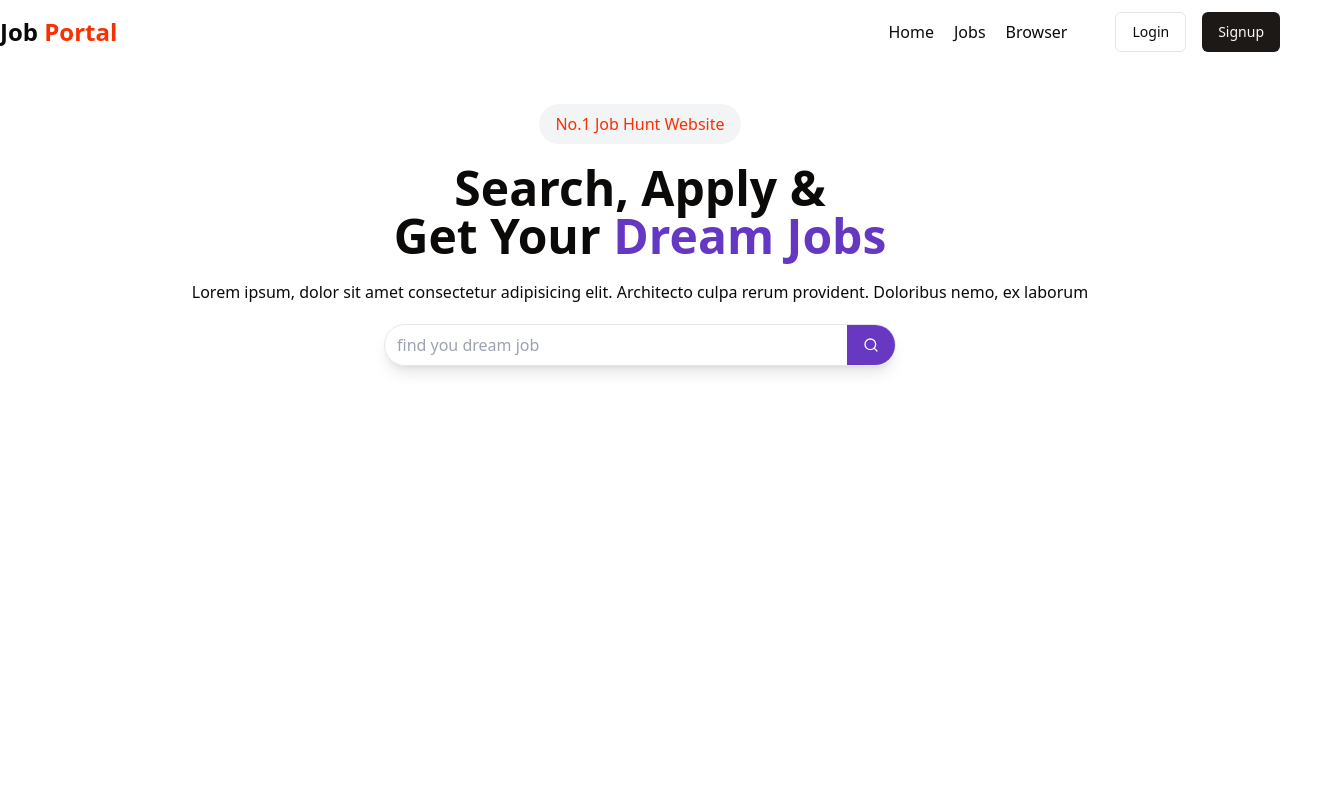
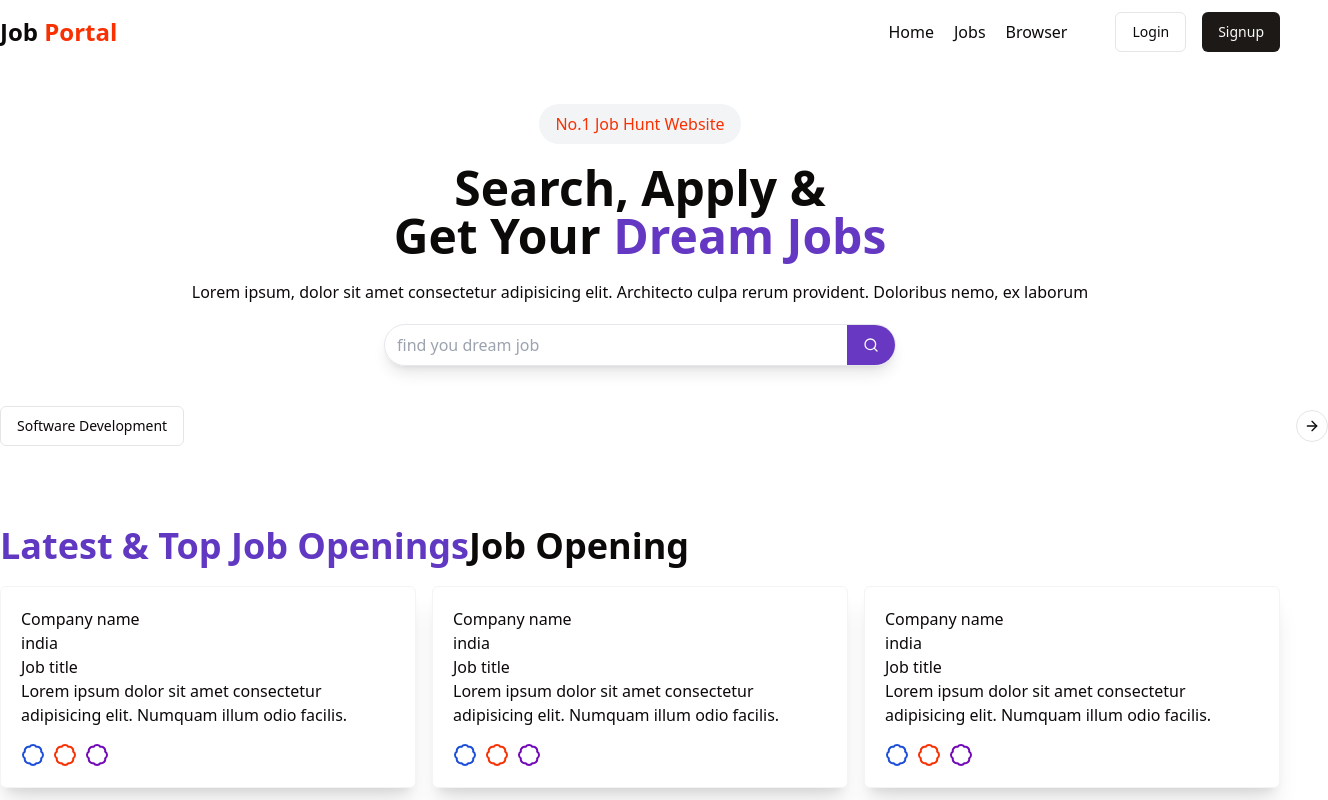
Before and after one commit to patilrohit1964/my_job_portal, a React (Vite) app in the folder client/: page / in a window 1280 px wide. Shown: the top 800 px of the page, 1328 px wide, since content can reach past the window. Built offline with nearby package versions, Linux system fonts and the light colour scheme.

Commit message:
work on job card

```diff
--- a/client/package.json
+++ b/client/package.json
@@ -19,6 +19,7 @@
     "axios": "^1.7.9",
     "class-variance-authority": "^0.7.1",
     "clsx": "^2.1.1",
+    "embla-carousel-react": "^8.5.2",
     "lucide-react": "^0.469.0",
     "react": "^18.3.1",
     "react-avatar": "^5.0.3",
--- a/client/src/components/CategoryCarousel.jsx
+++ b/client/src/components/CategoryCarousel.jsx
@@ -1,11 +1,45 @@
 import React from 'react'
+import {
+    Carousel,
+    CarouselContent,
+    CarouselItem,
+    CarouselNext,
+    CarouselPrevious,
+} from "@/components/ui/carousel"
+import { Button } from './ui/button';
+
+const categories = [
+    "Software Development",
+    "Data Science",
+    "Web Development",
+    "UI/UX Design",
+    "Digital Marketing",
+    "Project Management",
+    "Cloud Computing",
+    "Cybersecurity",
+    "Artificial Intelligence",
+    "DevOps Engineering",
+    "Business Analysis",
+    "Quality Assurance"
+];
 
 const CategoryCarousel = () => {
-  return (
-    <div>
+    return (
+        <div>
+            <Carousel classname="w-full max-w-xl mx-auto my-20">
+                <CarouselContent>
+                    {categories.map((el, index) => (
+                        <CarouselItem key={index} classname="md:basis-1/2 lg:basis-1/3">
+                            <Button classname="rounded-full" variant="outline">{el}</Button>
+                        </CarouselItem>
+                    ))}
+                </CarouselContent>
+                <CarouselPrevious />
+                <CarouselNext />
+            </Carousel>
 
-    </div>
-  )
+        </div>
+    )
 }
 
 export default CategoryCarousel
--- a/client/src/components/Home.jsx
+++ b/client/src/components/Home.jsx
@@ -2,6 +2,7 @@
 import Navbar from './shared/Navbar'
 import HeroSection from './HeroSection'
 import CategoryCarousel from './CategoryCarousel'
+import LatestJobs from './LatestJobs'
 
 const Home = () => {
     return (
@@ -9,8 +10,8 @@
             <Navbar />
             <HeroSection />
             <CategoryCarousel />
-            {/* <LatestJobs />
-            <Footer /> */}
+            <LatestJobs />
+            {/* <Footer /> */}
         </div>
     )
 }
--- /dev/null
+++ b/client/src/components/LatestJobCards.jsx
@@ -0,0 +1,24 @@
+import { Badge } from 'lucide-react'
+import React from 'react'
+
+const LatestJobCards = () => {
+    return (
+        <div className='p-5 rounded-md shadow-xl bg-white border border-gray-100 cursor-pointer'>
+            <div>
+                <h1>Company name</h1>
+                <p>india</p>
+            </div>
+            <div>
+                <h1>Job title</h1>
+                <p>Lorem ipsum dolor sit amet consectetur adipisicing elit. Numquam illum odio facilis.</p>
+            </div>
+            <div className='flex items-center gap-2 mt-4'>
+                <Badge className='text-blue-700 font-bold' variant="ghost">part time</Badge>
+                <Badge className='text-[#f83002] font-bold' variant="ghost">part time</Badge>
+                <Badge className='text-[#7209b7] font-bold' variant="ghost">part time</Badge>
+            </div>
+        </div>
+    )
+}
+
+export default LatestJobCards
--- /dev/null
+++ b/client/src/components/LatestJobs.jsx
@@ -0,0 +1,19 @@
+import React from 'react'
+import LatestJobCards from './LatestJobCards'
+
+const random = [1, 2, 3, 4, 5, 6, 7, 8, 9, 10]
+const LatestJobs = () => {
+    return (
+        <div className='max-w-7xl mx-auto my-20'>
+            <h1 className='text-4xl font-bold'><span className='text-[#6138c2]'>Latest & Top Job Openings</span>Job Opening</h1>
+            {/* job card */}
+            <div className='grid grid-cols-3 gap-4 my-5'>
+                {
+                    random.slice(0, 6).map((item, index) => <LatestJobCards />)
+                }
+            </div>
+        </div>
+    )
+}
+
+export default LatestJobs
--- /dev/null
+++ b/client/src/components/ui/carousel.jsx
@@ -0,0 +1,193 @@
+import * as React from "react"
+import useEmblaCarousel from "embla-carousel-react";
+import { ArrowLeft, ArrowRight } from "lucide-react"
+
+import { cn } from "@/lib/utils"
+import { Button } from "@/components/ui/button"
+
+const CarouselContext = React.createContext(null)
+
+function useCarousel() {
+  const context = React.useContext(CarouselContext)
+
+  if (!context) {
+    throw new Error("useCarousel must be used within a <Carousel />")
+  }
+
+  return context
+}
+
+const Carousel = React.forwardRef((
+  {
+    orientation = "horizontal",
+    opts,
+    setApi,
+    plugins,
+    className,
+    children,
+    ...props
+  },
+  ref
+) => {
+  const [carouselRef, api] = useEmblaCarousel({
+    ...opts,
+    axis: orientation === "horizontal" ? "x" : "y",
+  }, plugins)
+  const [canScrollPrev, setCanScrollPrev] = React.useState(false)
+  const [canScrollNext, setCanScrollNext] = React.useState(false)
+
+  const onSelect = React.useCallback((api) => {
+    if (!api) {
+      return
+    }
+
+    setCanScrollPrev(api.canScrollPrev())
+    setCanScrollNext(api.canScrollNext())
+  }, [])
+
+  const scrollPrev = React.useCallback(() => {
+    api?.scrollPrev()
+  }, [api])
+
+  const scrollNext = React.useCallback(() => {
+    api?.scrollNext()
+  }, [api])
+
+  const handleKeyDown = React.useCallback((event) => {
+    if (event.key === "ArrowLeft") {
+      event.preventDefault()
+      scrollPrev()
+    } else if (event.key === "ArrowRight") {
+      event.preventDefault()
+      scrollNext()
+    }
+  }, [scrollPrev, scrollNext])
+
+  React.useEffect(() => {
+    if (!api || !setApi) {
+      return
+    }
+
+    setApi(api)
+  }, [api, setApi])
+
+  React.useEffect(() => {
+    if (!api) {
+      return
+    }
+
+    onSelect(api)
+    api.on("reInit", onSelect)
+    api.on("select", onSelect)
+
+    return () => {
+      api?.off("select", onSelect)
+    };
+  }, [api, onSelect])
+
+  return (
+    (<CarouselContext.Provider
+      value={{
+        carouselRef,
+        api: api,
+        opts,
+        orientation:
+          orientation || (opts?.axis === "y" ? "vertical" : "horizontal"),
+        scrollPrev,
+        scrollNext,
+        canScrollPrev,
+        canScrollNext,
+      }}>
+      <div
+        ref={ref}
+        onKeyDownCapture={handleKeyDown}
+        className={cn("relative", className)}
+        role="region"
+        aria-roledescription="carousel"
+        {...props}>
+        {children}
+      </div>
+    </CarouselContext.Provider>)
+  );
+})
+Carousel.displayName = "Carousel"
+
+const CarouselContent = React.forwardRef(({ className, ...props }, ref) => {
+  const { carouselRef, orientation } = useCarousel()
+
+  return (
+    (<div ref={carouselRef} className="overflow-hidden">
+      <div
+        ref={ref}
+        className={cn(
+          "flex",
+          orientation === "horizontal" ? "-ml-4" : "-mt-4 flex-col",
+          className
+        )}
+        {...props} />
+    </div>)
+  );
+})
+CarouselContent.displayName = "CarouselContent"
+
+const CarouselItem = React.forwardRef(({ className, ...props }, ref) => {
+  const { orientation } = useCarousel()
+
+  return (
+    (<div
+      ref={ref}
+      role="group"
+      aria-roledescription="slide"
+      className={cn(
+        "min-w-0 shrink-0 grow-0 basis-full",
+        orientation === "horizontal" ? "pl-4" : "pt-4",
+        className
+      )}
+      {...props} />)
+  );
+})
+CarouselItem.displayName = "CarouselItem"
+
+const CarouselPrevious = React.forwardRef(({ className, variant = "outline", size = "icon", ...props }, ref) => {
+  const { orientation, scrollPrev, canScrollPrev } = useCarousel()
+
+  return (
+    (<Button
+      ref={ref}
+      variant={variant}
+      size={size}
+      className={cn("absolute  h-8 w-8 rounded-full", orientation === "horizontal"
+        ? "-left-12 top-1/2 -translate-y-1/2"
+        : "-top-12 left-1/2 -translate-x-1/2 rotate-90", className)}
+      disabled={!canScrollPrev}
+      onClick={scrollPrev}
+      {...props}>
+      <ArrowLeft className="h-4 w-4" />
+      <span className="sr-only">Previous slide</span>
+    </Button>)
+  );
+})
+CarouselPrevious.displayName = "CarouselPrevious"
+
+const CarouselNext = React.forwardRef(({ className, variant = "outline", size = "icon", ...props }, ref) => {
+  const { orientation, scrollNext, canScrollNext } = useCarousel()
+
+  return (
+    (<Button
+      ref={ref}
+      variant={variant}
+      size={size}
+      className={cn("absolute h-8 w-8 rounded-full", orientation === "horizontal"
+        ? "-right-12 top-1/2 -translate-y-1/2"
+        : "-bottom-12 left-1/2 -translate-x-1/2 rotate-90", className)}
+      disabled={!canScrollNext}
+      onClick={scrollNext}
+      {...props}>
+      <ArrowRight className="h-4 w-4" />
+      <span className="sr-only">Next slide</span>
+    </Button>)
+  );
+})
+CarouselNext.displayName = "CarouselNext"
+
+export { Carousel, CarouselContent, CarouselItem, CarouselPrevious, CarouselNext };
```
Also changed, not shown: 1 other file (tests, documents, lock files or other folders).
